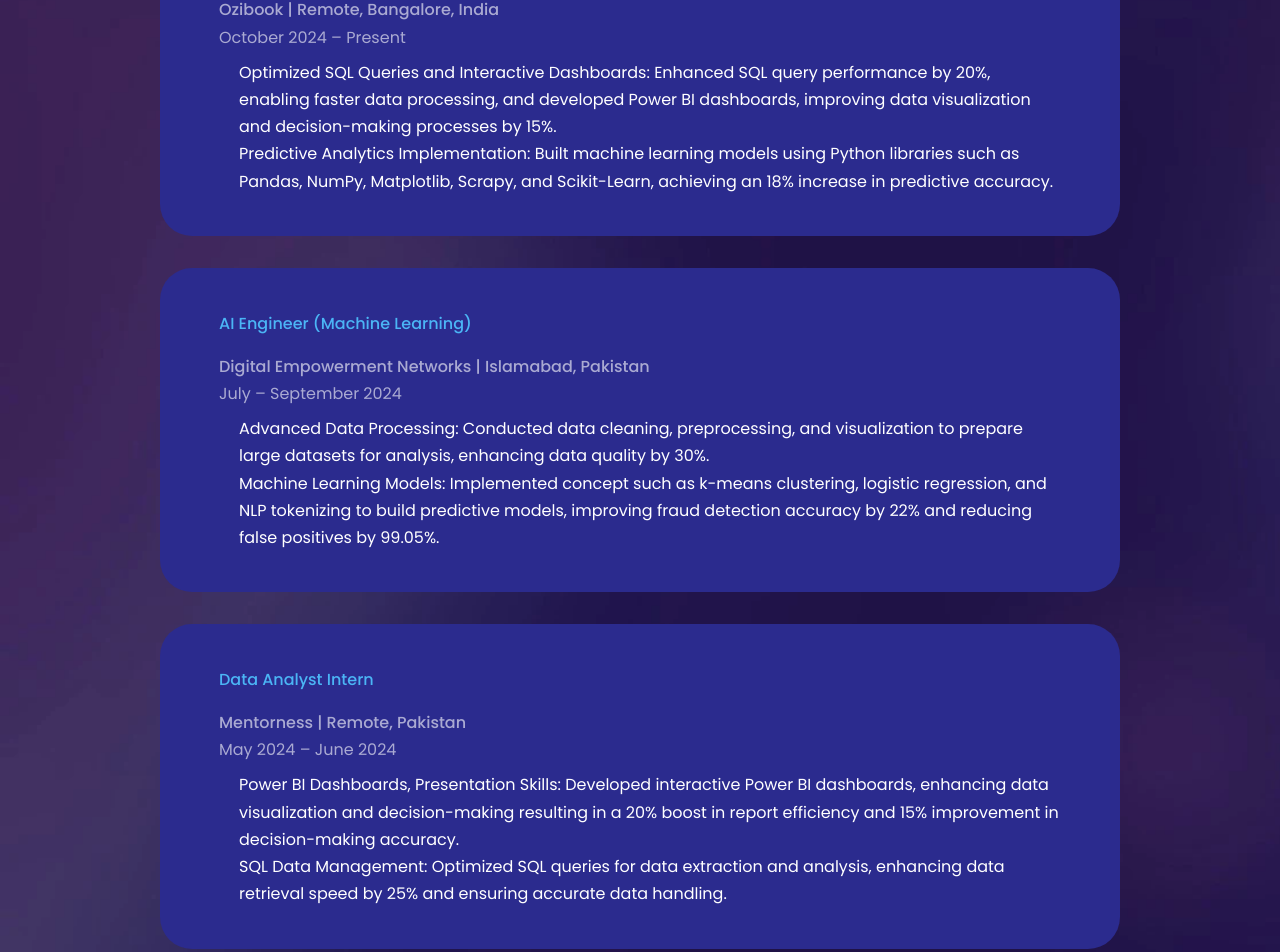
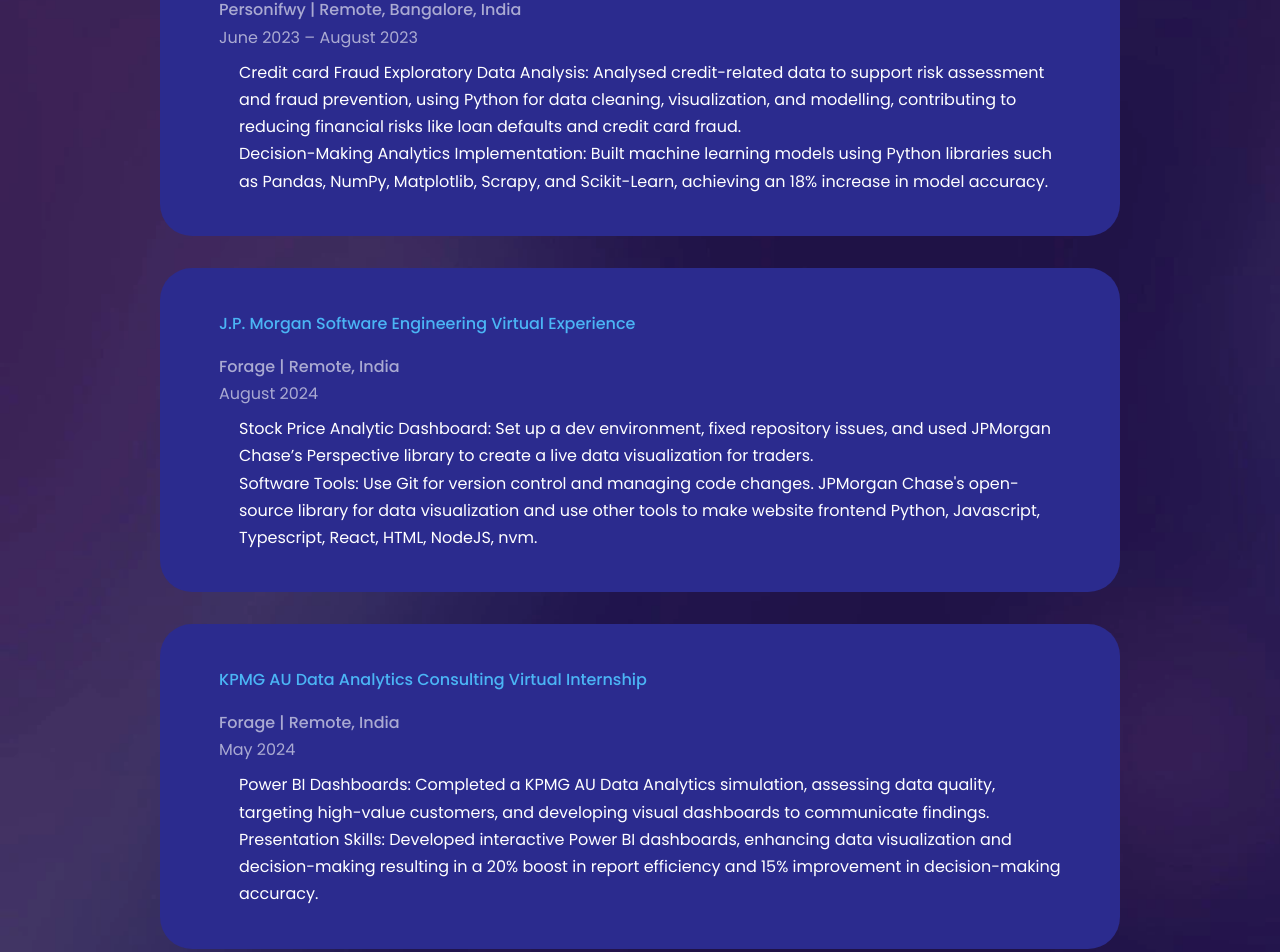
Before and after one commit to tramakrishna3012/My_Portfolio, a React (Vite) app: page / in a window 1280 px wide. Shown: the part 2934-3886 px from the top of the page. Built offline with nearby package versions, Linux system fonts and the light colour scheme.

Commit message:
Update ProfessionalExperience.tsx

```diff
--- a/src/components/experience/ProfessionalExperience.tsx
+++ b/src/components/experience/ProfessionalExperience.tsx
@@ -7,63 +7,55 @@
       <h2>Professional Experience</h2>
       <div className="experience__container container grid grid-cols-1 gap-[2rem] max-sm:gap-[1rem]">
         <div className="experience__item col-span-1 max-md:mx-auto max-md:my-0 max-md:w-[85%] max-md:p-[2rem] max-sm:w-[100%] max-sm:px-[1rem] max-sm:py-[2rem]">
-          <h3 className="color-primary mb-[1rem]">Data Analyst</h3>
-          <h4 className="text-light">Ozibook | Remote, Bangalore, India</h4>
-          <p className="text-light">October 2024 – Present</p>
+          <h3 className="color-primary mb-[1rem]">Data Science Intern</h3>
+          <h4 className="text-light">Personifwy | Remote, Bangalore, India</h4>
+          <p className="text-light">June 2023 – August 2023</p>
           <ul className="list-disc pl-5 mt-2">
             <li>
-              Optimized SQL Queries and Interactive Dashboards: Enhanced SQL
-              query performance by 20%, enabling faster data processing, and
-              developed Power BI dashboards, improving data visualization and
-              decision-making processes by 15%.
+            Credit card Fraud Exploratory Data Analysis: Analysed credit-related data to support risk assessment and fraud prevention, using Python for data cleaning,
+            visualization, and modelling, contributing to reducing financial risks like loan defaults and credit card fraud.
             </li>
             <li>
-              Predictive Analytics Implementation: Built machine learning models
+              Decision-Making Analytics Implementation: Built machine learning models
               using Python libraries such as Pandas, NumPy, Matplotlib, Scrapy,
-              and Scikit-Learn, achieving an 18% increase in predictive
-              accuracy.
+              and Scikit-Learn, achieving an 18% increase in model accuracy.
             </li>
           </ul>
         </div>
 
         <div className="experience__item col-span-1 max-md:mx-auto max-md:my-0 max-md:w-[85%] max-md:p-[2rem] max-sm:w-[100%] max-sm:px-[1rem] max-sm:py-[2rem]">
           <h3 className="color-primary mb-[1rem]">
-            AI Engineer (Machine Learning)
+          J.P. Morgan Software Engineering Virtual Experience
           </h3>
           <h4 className="text-light">
-            Digital Empowerment Networks | Islamabad, Pakistan
+            Forage | Remote, India
           </h4>
-          <p className="text-light">July – September 2024</p>
+          <p className="text-light">August 2024</p>
           <ul className="list-disc pl-5 mt-2">
             <li>
-              Advanced Data Processing: Conducted data cleaning, preprocessing,
-              and visualization to prepare large datasets for analysis,
-              enhancing data quality by 30%.
+              Stock Price Analytic Dashboard: Set up a dev environment, fixed repository issues, and used JPMorgan Chase’s Perspective library to create a live data
+              visualization for traders.
             </li>
             <li>
-              Machine Learning Models: Implemented concept such as k-means
-              clustering, logistic regression, and NLP tokenizing to build
-              predictive models, improving fraud detection accuracy by 22% and
-              reducing false positives by 99.05%.
+              Software Tools: Use Git for version control and managing code changes. JPMorgan Chase's open-source library for data visualization and use other tools to make website frontend Python, Javascript, Typescript, React, HTML, NodeJS, nvm.
             </li>
           </ul>
         </div>
 
         <div className="experience__item col-span-1 max-md:mx-auto max-md:my-0 max-md:w-[85%] max-md:p-[2rem] max-sm:w-[100%] max-sm:px-[1rem] max-sm:py-[2rem]">
-          <h3 className="color-primary mb-[1rem]">Data Analyst Intern</h3>
-          <h4 className="text-light">Mentorness | Remote, Pakistan</h4>
-          <p className="text-light">May 2024 – June 2024</p>
+          <h3 className="color-primary mb-[1rem]">KPMG AU Data Analytics Consulting Virtual Internship</h3>
+          <h4 className="text-light">Forage | Remote, India</h4>
+          <p className="text-light">May 2024 </p>
           <ul className="list-disc pl-5 mt-2">
             <li>
-              Power BI Dashboards, Presentation Skills: Developed interactive
+              Power BI Dashboards: Completed a KPMG AU Data Analytics simulation, assessing data quality, targeting high-value customers, and developing
+              visual dashboards to communicate findings.
+            </li>
+            <li>
+              Presentation Skills: Developed interactive
               Power BI dashboards, enhancing data visualization and
               decision-making resulting in a 20% boost in report efficiency and
               15% improvement in decision-making accuracy.
-            </li>
-            <li>
-              SQL Data Management: Optimized SQL queries for data extraction
-              and analysis, enhancing data retrieval speed by 25% and ensuring
-              accurate data handling.
             </li>
           </ul>
         </div>
```
